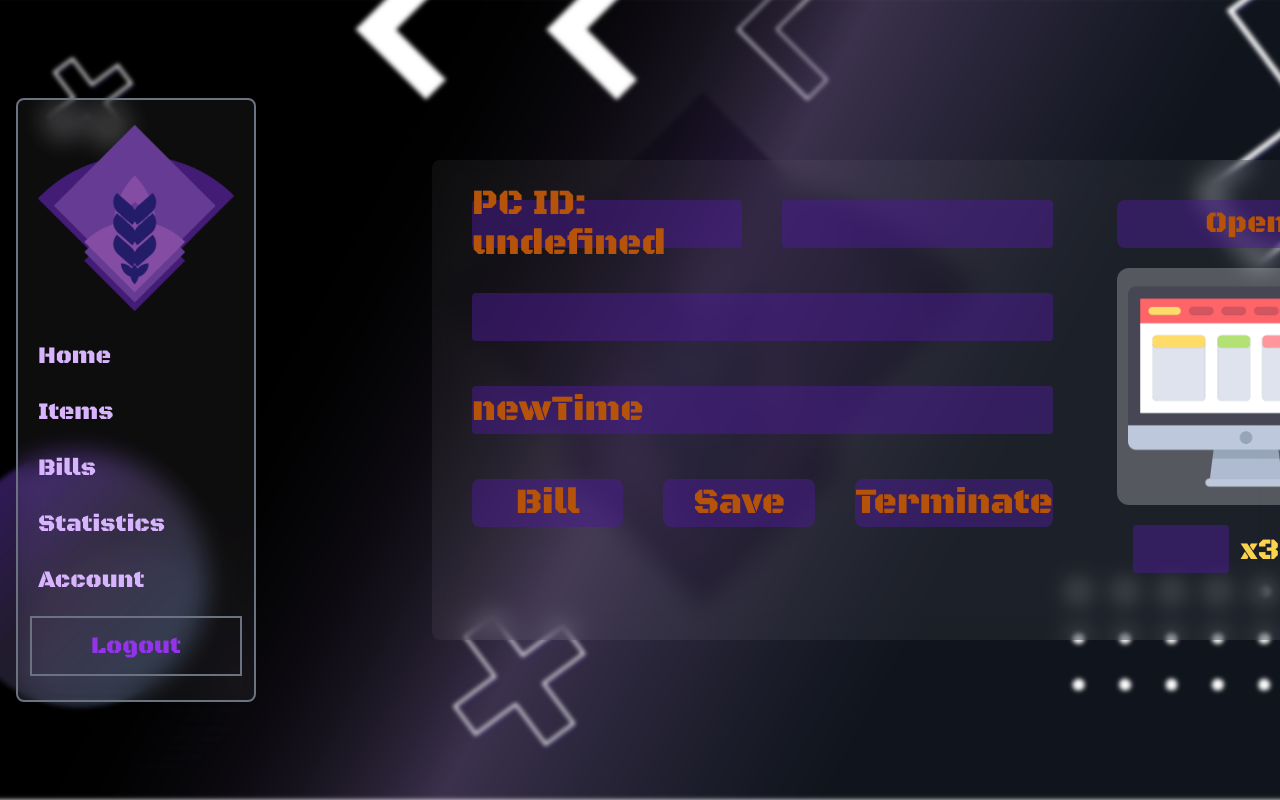
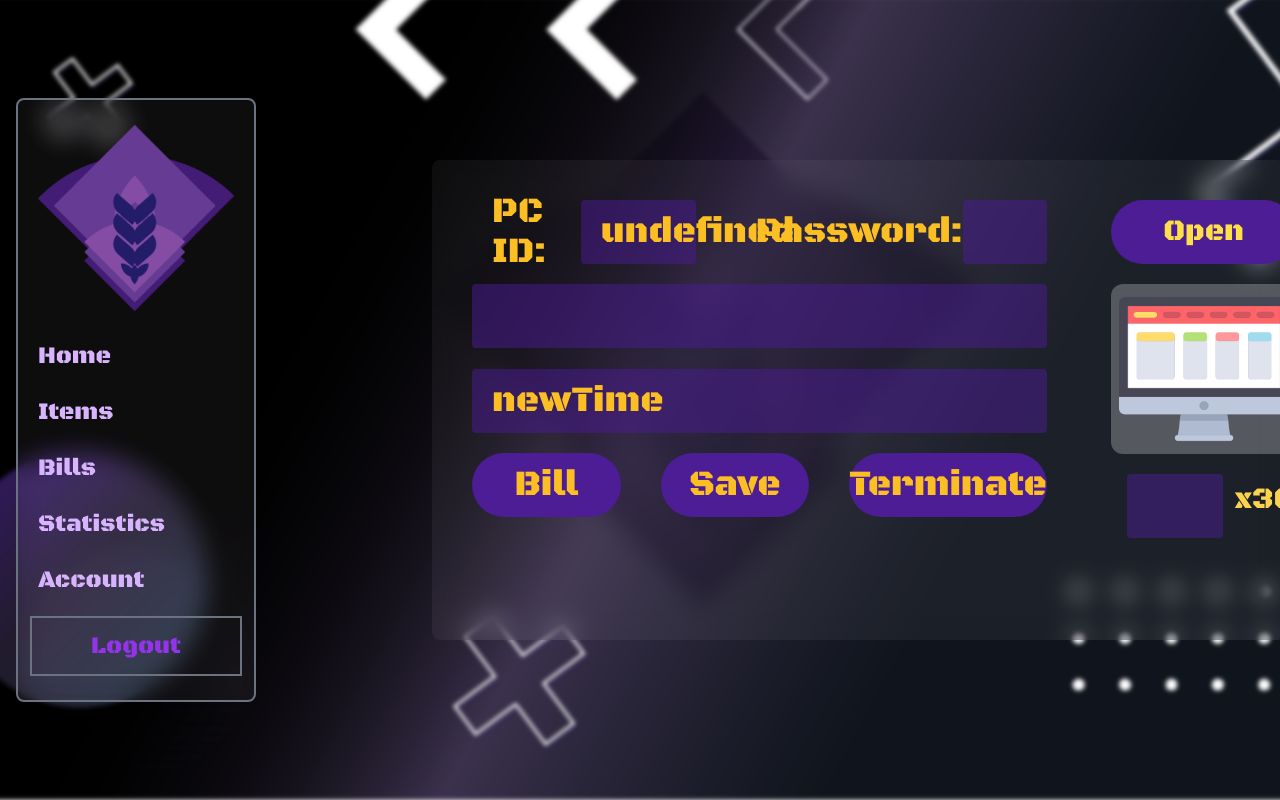
Before and after one commit to triet0612/CS300_group10_Kryxa, a SvelteKit app in the folder src/KryxaWeb/: page /admin/pc_info in a window 1280 px wide. Built offline with nearby package versions, Linux system fonts and the light colour scheme; no server answers.

Commit message:
change color of UI

```diff
--- a/src/KryxaWeb/src/routes/admin/pc_info/+page.svelte
+++ b/src/KryxaWeb/src/routes/admin/pc_info/+page.svelte
@@ -39,53 +39,51 @@
     <div class="flex flex-col">
         <AdminNav />
     </div>
-    <div clas="flex flex-col ">
-        <div class = "bg-white/5 backdrop-blur-md rounded-lg mt-40 ml-40 m-auto w-full h-3/5 text-4xl ">
+    <div class = "flex flex-col bg-white/5 backdrop-blur-md rounded-lg mt-40 ml-40 m-auto w-2/3 h-3/5 text-4xl ">
         <div class="flex flex-row">
-                <div class = "basis-3/5 grid ml-10 text-amber-700" >
-
+            <div class = "basis-3/5 grid ml-10 text-amber-400" >
                 <div class = " flex flex-row mt-10 ">
-                        <div class ="w-1/2 flex items-center  h-12 bg-violet-900/50 rounded font-BlackOpsOne"  >
-                            PC ID: {pc_info.PcID}
+                    <div class ="w-1/3 pl-5  flex items-center  h-16 rounded font-BlackOpsOne">
+                        PC ID:
                     </div>
-                        <input class ="ml-10 w-1/2 h-12  bg-violet-900/50 rounded font-BlackOpsOne"
+                    <div class ="w-1/5 pl-5  flex items-center h-16 bg-violet-900/50 rounded font-BlackOpsOne"  >
+                        {pc_info.PcID}
+                    </div>
+                    <div class ="ml-10 w-1/2 pl-5  flex items-center  h-16 rounded font-BlackOpsOne">
+                        Password:
+                    </div>
+                    <input class =" w-1/4 pl-5 h-16  bg-violet-900/50 rounded font-BlackOpsOne"
                         placeholder={pc_info.Password}
                         bind:value = {pc_info.Password}
                     >
+
                 </div>
-
-                    <input class ="h-12  bg-violet-900/50 rounded font-BlackOpsOne"
+                <input class ="h-16 pl-5 bg-violet-900/50 rounded font-BlackOpsOne"
                     placeholder={pc_info.IPv4}
                     bind:value={pc_info.IPv4}
                 >
-                    <div class ="flex items-center h-12  bg-violet-900/50 rounded font-BlackOpsOne">
+                <div class ="flex pl-5 items-center h-16  bg-violet-900/50 rounded font-BlackOpsOne">
                     {newTime}
                 </div>
-
-
-
-
-
-                    <div class ="flex flex-row">
-                        <button class = " h-12 w-2/3 h-10 rounded-lg hover:bg-amber-600 active:bg-black  bg-violet-900/50 text-amber-700 font-BlackOpsOne">
+                <div class ="flex flex-row text-amber-400">
+                    <button class = " h-12 w-2/3 h-16 rounded-full hover:bg-yellow-300 hover:text-violet-900 active:bg-black  bg-violet-900  font-BlackOpsOne">
                         Bill
                     </button>
                     <button on:click={async () => click()}
-                            class = "ml-10  h-12 w-2/3 h-10 rounded-lg hover:bg-amber-600 active:bg-black  bg-violet-900/50 text-amber-700 font-BlackOpsOne">
+                        class = "ml-10  h-12 w-2/3 h-16 rounded-full hover:bg-amber-400 hover:text-violet-900 active:bg-black  bg-violet-900  font-BlackOpsOne">
                         Save
                     </button>
-                        <button class = "ml-10  h-12 w-2/3 h-10 rounded-lg hover:bg-amber-600 active:bg-black  bg-violet-900/50 text-amber-700 font-BlackOpsOne">
+                    <button class = "ml-10  h-12 w-2/3 h-16 rounded-full hover:bg-amber-400 hover:text-violet-900 active:bg-black  bg-violet-900 font-BlackOpsOne">
                         Terminate
                     </button>
                 </div>
             </div>
-                <div class="flex flex-col basis-2/5 text-amber-700 text-3xl">
+            <div class="flex flex-col basis-2/5 text-amber-400 text-3xl">
                 <div class ="">
-                        <button class = "ml-16 mt-10 h-12 w-2/3 rounded-lg hover:bg-amber-600 active:bg-black  bg-violet-900/50 font-BlackOpsOne">
+                    <button class = "ml-16 mt-10 h-16 w-2/3 rounded-full hover:bg-amber-400 hover:text-violet-900 active:bg-black  bg-violet-900 text-yellow-300 font-BlackOpsOne">
                         Open
                     </button>
                 </div>
-
                 <div class="mt-5 w-2/3 ml-16 {real_time > pc_info.EndTime
                     ? 'bg-green-600 bg-opacity-75'
                     : real_time < pc_info.EndTime
@@ -99,9 +97,8 @@
                     />
                 </div>
 
-
                 <div class = "ml-10 flex flex-row">
-                        <input class ="text-center mt-5 ml-10 w-24 h-12 bg-violet-900/50 rounded font-BlackOpsOne" type ="number">
+                    <input class ="text-center mt-5 ml-10 w-24 h-16 bg-violet-900/50 rounded font-BlackOpsOne" type ="number">
                     <div class ="mt-7 ml-3 text-amber-300 font-BlackOpsOne">
                         x30m
                     </div>
@@ -112,4 +109,3 @@
         </div>
     </div>
 </div>
-</div>
```
Lines whose indentation alone changed are shown as unchanged.
